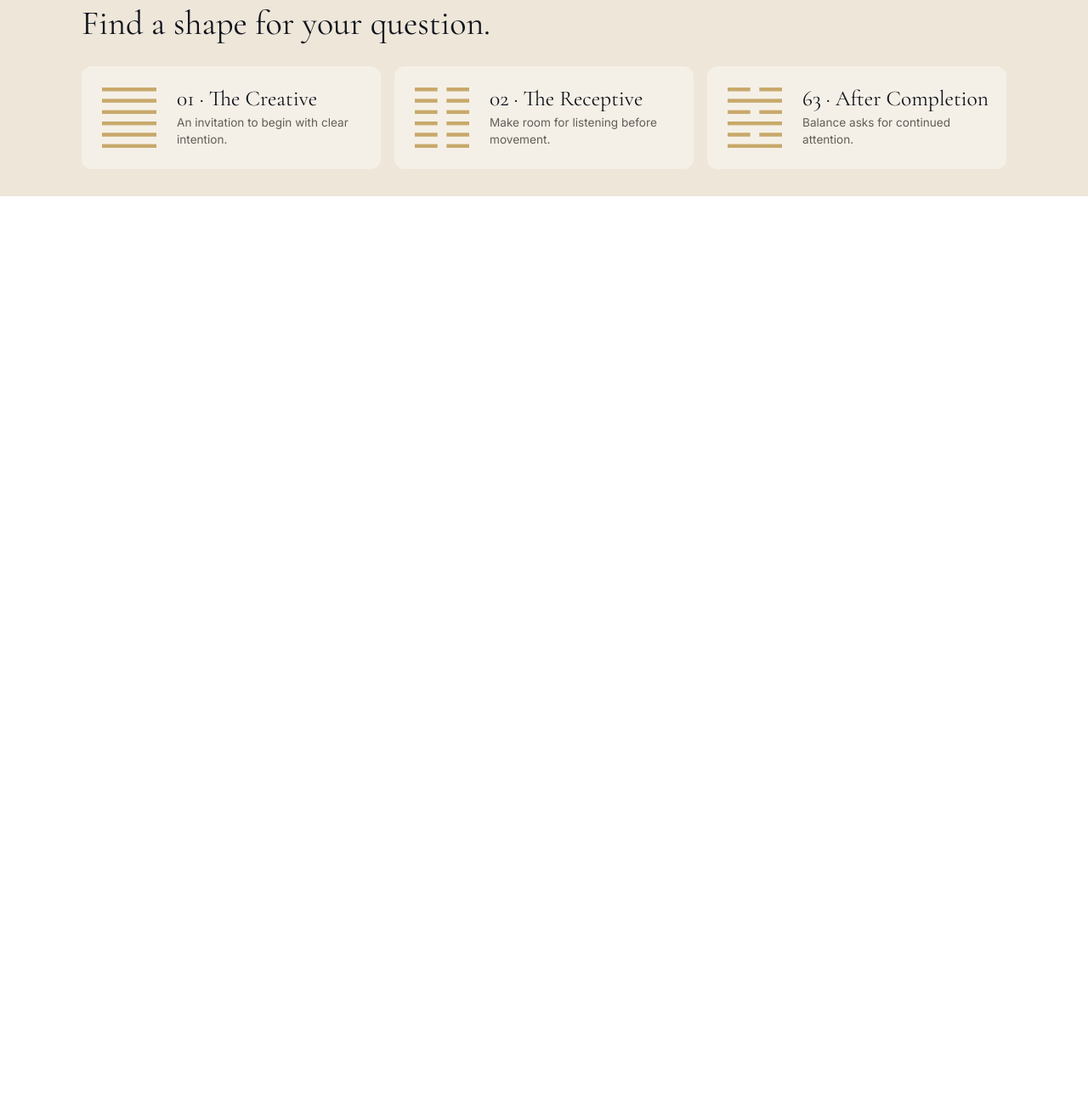
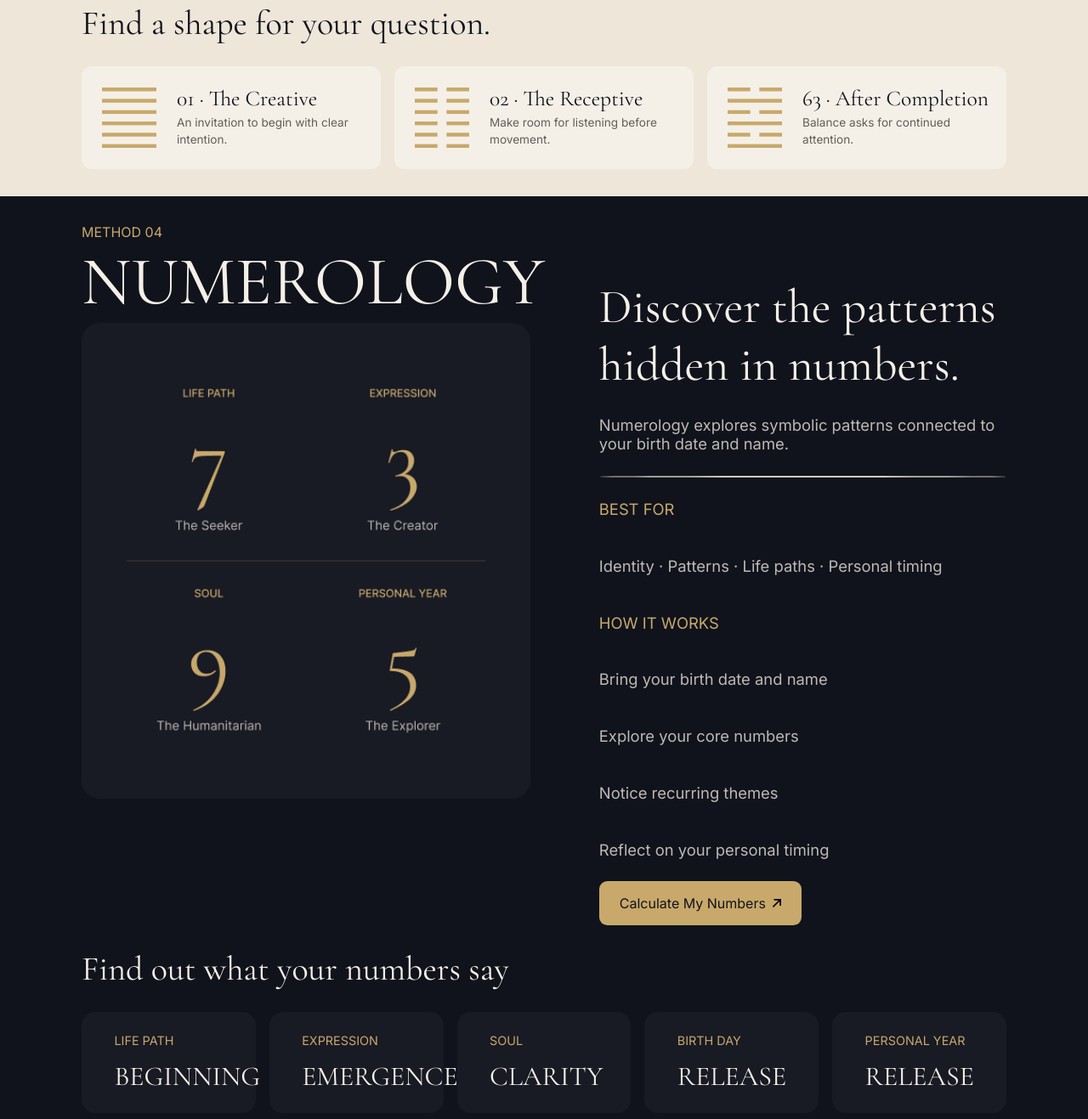
Before and after one commit to Botond-cyber/josda-project, a website built with Vite: page src/pages/methods.html in a window 1280 px wide. Shown: the part 5683-7000 px from the top of the page at 85% size. Before the commit the page ends 5914 px from the top, so only its background shows below. Built offline with nearby package versions, Linux system fonts and the light colour scheme.

Commit message:
add: implement numerology detail section with responsive card layout

```diff
--- a/src/pages/methods.html
+++ b/src/pages/methods.html
@@ -308,6 +308,66 @@
       </div>
     </div>
   </div>
+
+  <!--Numerology detail-->
+  <div class="method-detail-container detail-dark">
+    <div class="method-detail-content-container">
+      <div>
+        <div class="method-detail-title">
+          <p class="highlight-dark">METHOD 04</p>
+          <h1>NUMEROLOGY</h1>
+        </div>
+        <img src="../assets/numerology_detail.png" class="method-image" alt="tarot" />
+      </div>
+      <div class="method-detail-content">
+        <h1>Discover the patterns hidden in numbers.</h1>
+        <p>Numerology explores symbolic patterns connected to your birth date and name.</p>
+        <div class="method-detail-divider"></div>
+        <p class="highlight-dark">BEST FOR</p>
+        <p>Identity · Patterns · Life paths · Personal timing</p>
+        <p class="highlight-dark">HOW IT WORKS</p>
+        <div class="how-it-works-list">
+          <p>Bring your birth date and name</p>
+          <p>Explore your core numbers</p>
+          <p>Notice recurring themes</p>
+          <p>Reflect on your personal timing</p>
+        </div>
+        <div>
+          <button class="begin-btn" type="button">
+            <span>Calculate My Numbers</span>
+            <img src="../assets/arrow.svg" alt="arrow icon" />
+          </button>
+        </div>
+      </div>
+
+    </div>
+    <div class="method-detail-card-container">
+      <h1>Find out what your numbers say</h1>
+      <div class="method-detail-card-container-inner">
+        <div class="method-detail-card-moon">
+          <p>Life Path</p>
+          <p>BEGINNING</p>
+        </div>
+        <div class="method-detail-card-moon">
+          <p>Expression</p>
+          <p>EMERGENCE</p>
+        </div>
+        <div class="method-detail-card-moon">
+          <p>Soul</p>
+          <p>CLARITY</p>
+        </div>
+        <div class="method-detail-card-moon">
+          <p>Birth DAY</p>
+          <p>RELEASE</p>
+        </div>
+        <div class="method-detail-card-moon">
+          <p>Personal Year</p>
+          <p>RELEASE</p>
+        </div>
+      </div>
+
+    </div>
+  </div>
 </div>
 </body>
 </html>
```
Also changed, not shown: src/assets/numerology_detail.png (added).
